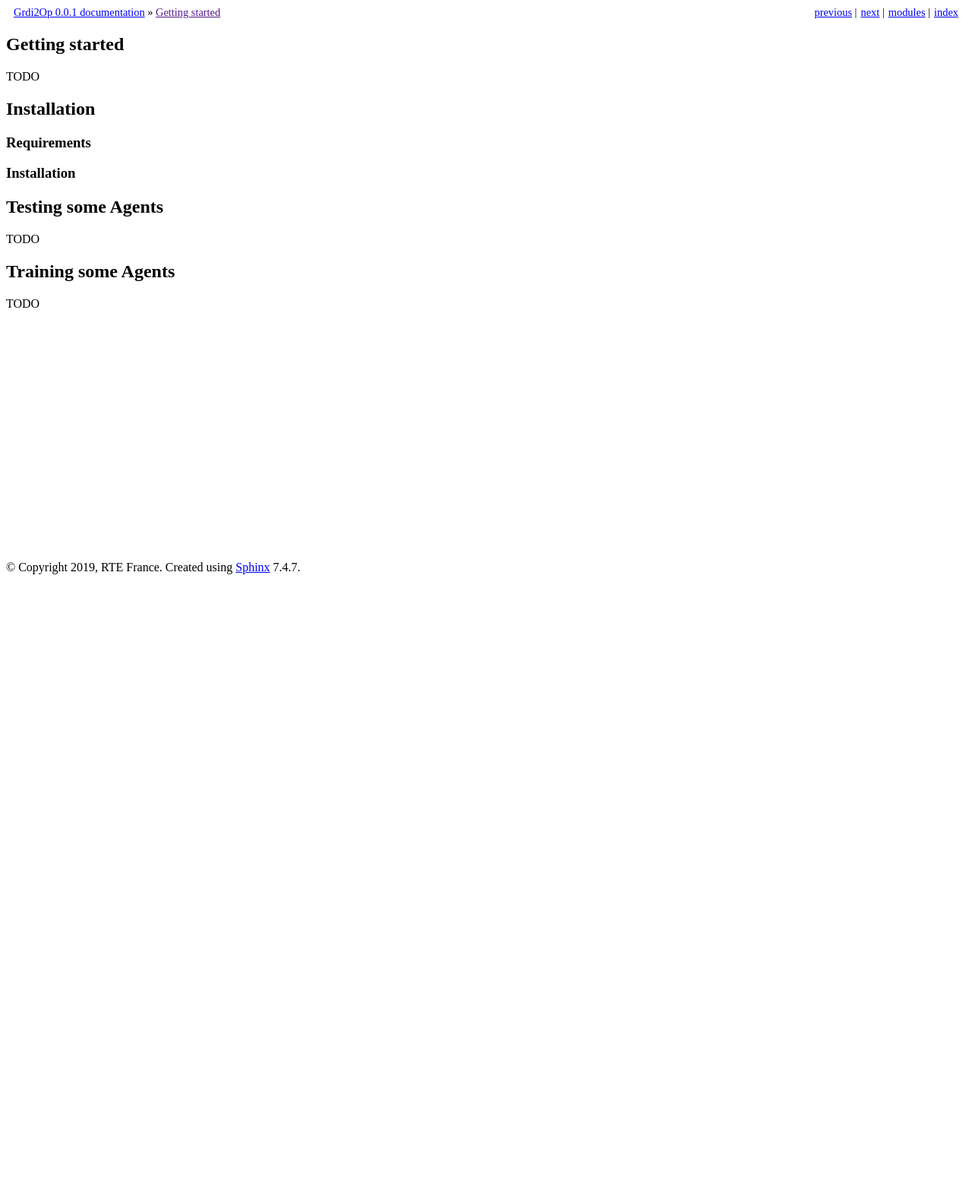
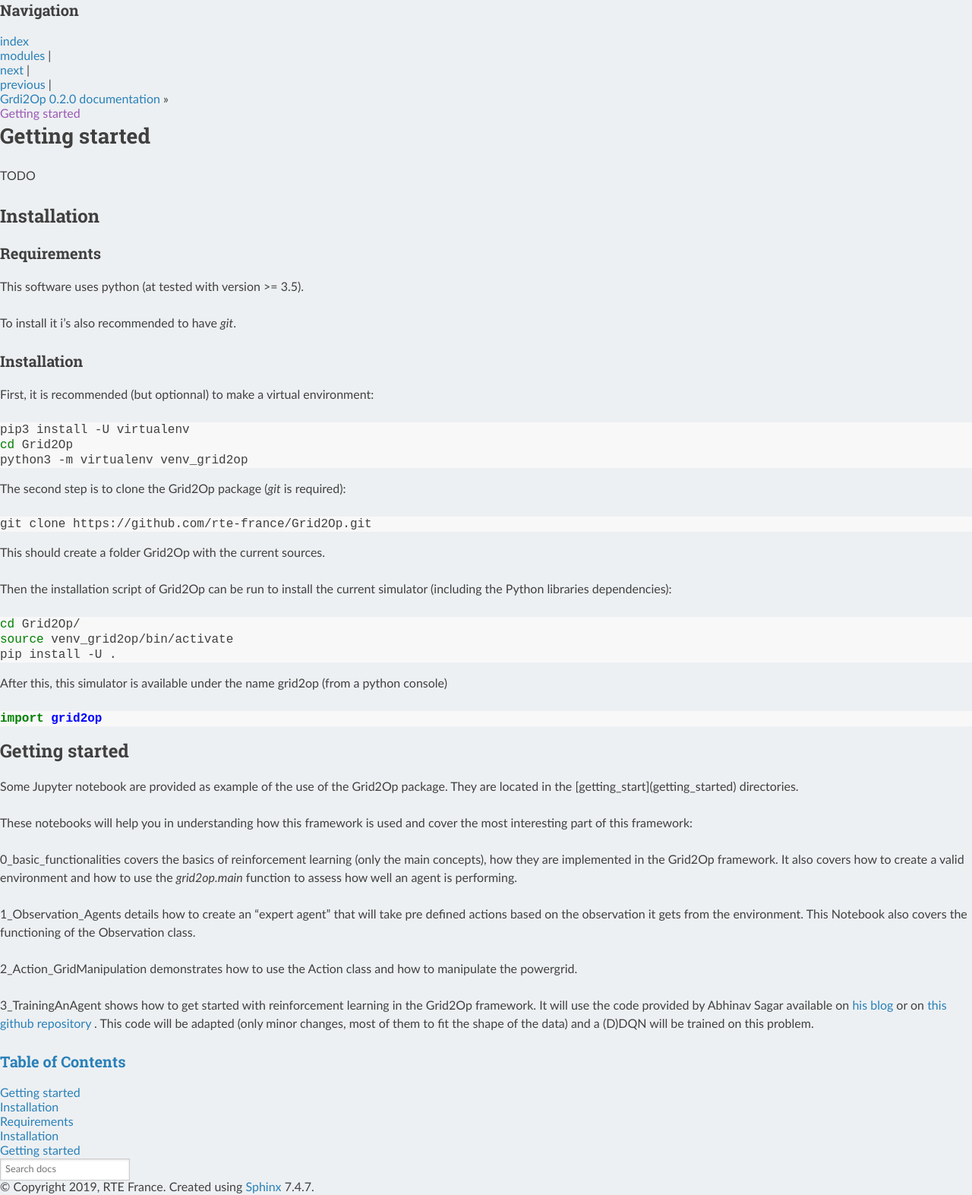
Before and after one commit to rte-france/Grid2Op, a Sphinx documentation site: the page built from docs/quickstart.rst, in a window 1280 px wide. Shown: the whole page at 76% size. Built offline with Sphinx 7.4.7 and the Read the Docs theme 2.0.0, drawn with Linux system fonts in a browser that asks for light colours; formulas are drawn with MathJax 3; before the commit the page ends 900 px from its top, so only the background shows below that.

Commit message:
improving documentation, setting the release version to beta in 0.2.0

```diff
--- a/docs/conf.py
+++ b/docs/conf.py
@@ -22,7 +22,7 @@
 author = 'Benjamin Donnot'
 
 # The full version, including alpha/beta/rc tags
-release = '0.0.1'
+release = '0.2.0'
 
 
 # -- General configuration ---------------------------------------------------
@@ -41,6 +41,7 @@
     'sphinx.ext.extlinks',
     'sphinx.ext.napoleon',
     'sphinxcontrib_trio',
+     "sphinx_rtd_theme"
     # 'details',
     #'exception_hierarchy'
 ]
@@ -59,7 +60,8 @@
 # a list of builtin themes.
 #
 html_experimental_html5_writer = True
-html_theme = 'basic' # 'alabaster'
+html_theme = "sphinx_rtd_theme" #"alabaster" #'basic' # 'alabaster'
+highlight_language = 'python3'
 
 # Add any paths that contain custom static files (such as style sheets) here,
 # relative to this directory. They are copied after the builtin static files,
--- a/docs/quickstart.rst
+++ b/docs/quickstart.rst
@@ -10,20 +10,67 @@
 *************
 Requirements
 *************
+This software uses python (at tested with version >= 3.5).
+
+To install it i's also recommended to have `git`.
 
 *************
 Installation
 *************
+First, it is recommended (but optionnal) to make a virtual environment:
+
+.. code-block:: bash
+
+    pip3 install -U virtualenv
+    cd Grid2Op
+    python3 -m virtualenv venv_grid2op
 
 
+The second step is to clone the Grid2Op package (`git` is required):
+
+.. code-block:: bash
+
+    git clone https://github.com/rte-france/Grid2Op.git
+
+This should create a folder Grid2Op with the current sources.
+
+Then the installation script of Grid2Op can be run to install the current simulator
+(including the Python libraries dependencies):
+
+.. code-block:: bash
+
+    cd Grid2Op/
+    source venv_grid2op/bin/activate
+    pip install -U .
 
 
+After this, this simulator is available under the name grid2op (from a python console)
+
+.. code-block:: python
+
+    import grid2op
+
 ####################
-Testing some Agents
+Getting started
 ####################
-TODO
+Some Jupyter notebook are provided as example of the use of the Grid2Op package. They are located in the
+[getting_start](getting_started) directories.
 
-#####################
-Training some Agents
-#####################
-TODO
+These notebooks will help you in understanding how this framework is used and cover the most
+interesting part of this framework:
+
+* 0_basic_functionalities covers the basics
+  of reinforcement learning (only the main concepts), how they are implemented in the
+  Grid2Op framework. It also covers how to create a valid environment and how to use the
+  `grid2op.main` function to assess how well an agent is performing.
+* 1_Observation_Agents details how to create
+  an "expert agent" that will take pre defined actions based on the observation it gets from
+  the environment. This Notebook also covers the functioning of the Observation class.
+* 2_Action_GridManipulation demonstrates
+  how to use the Action class and how to manipulate the powergrid.
+* 3_TrainingAnAgent shows how to get started with
+  reinforcement learning in the Grid2Op framework. It will use the code provided by Abhinav Sagar
+  available on `his blog <https://towardsdatascience.com/deep-reinforcement-learning-tutorial-with-open-ai-gym-c0de4471f368>`_
+  or on `this github repository <https://github.com/abhinavsagar/Reinforcement-Learning-Tutorial>`_ . This code will
+  be adapted (only minor changes, most of them to fit the shape of the data)
+  and a (D)DQN will be trained on this problem.
```
Also changed, not shown: README.md (+1 -1 lines), docs/grid2op.rst (+19 -2 lines), docs/index.rst (+9 -6 lines), 5 other files.
